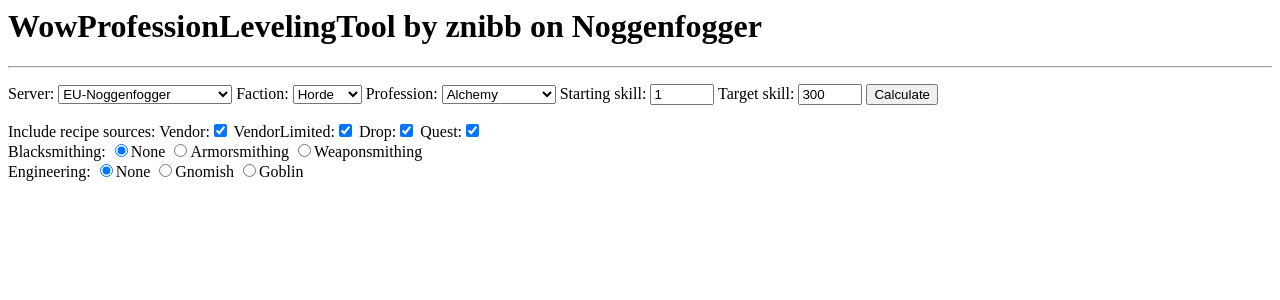
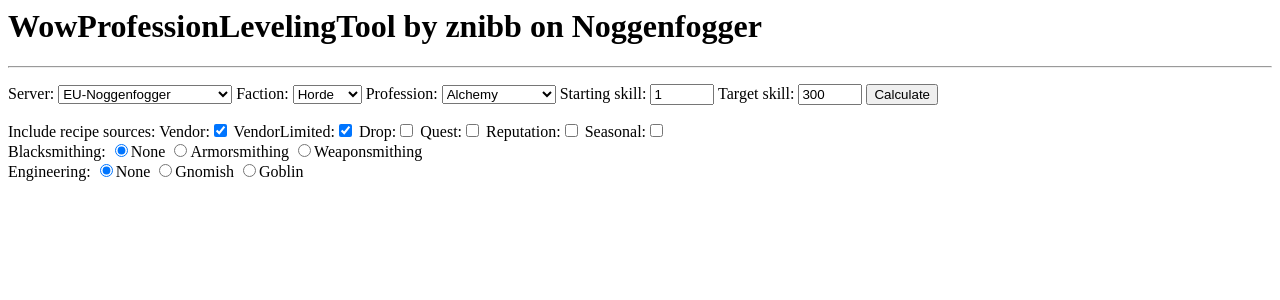
Before and after one commit to znibb/WowProfessionLevelingTool, a Flask app: page / in a window 1280 px wide. Shown: the top 300 px of the page. Run offline with Flask 2, Linux system fonts and the light colour scheme.

Commit message:
Added 'reputation' and 'seasonal' as filterable recipe sources

```diff
--- a/app/forms.py
+++ b/app/forms.py
@@ -114,8 +114,10 @@
     calculate = SubmitField('Calculate')
     includeVendor = BooleanField(u'Vendor', default="checked")
     includeVendorLimited = BooleanField(u'VendorLimited', default="checked")
-    includeDrop = BooleanField(u'Drop', default="checked")
-    includeQuest = BooleanField(u'Quest', default="checked")
+    includeDrop = BooleanField(u'Drop')
+    includeQuest = BooleanField(u'Quest')
+    includeReputation = BooleanField(u'Reputation')
+    includeSeasonal = BooleanField(u'Seasonal')
     blacksmithingSchool = RadioField(u'Blacksmithing',
         choices=[("None", "None"),
                 ("Armorsmithing", "Armorsmithing"),
--- a/app/routes.py
+++ b/app/routes.py
@@ -32,6 +32,8 @@
         session["includeVendorLimited"] = form.includeVendorLimited.data
         session["includeDrop"] = form.includeDrop.data
         session["includeQuest"] = form.includeQuest.data
+        session["includeReputation"] = form.includeReputation.data
+        session["includeSeasonal"] = form.includeSeasonal.data
         session["blacksmithingSchool"] = form.blacksmithingSchool.data
         session["engineeringSchool"] = form.engineeringSchool.data
 
@@ -56,6 +58,8 @@
         form.includeVendorLimited.data=session.get("includeVendorLimited")
         form.includeDrop.data=session.get("includeDrop")
         form.includeQuest.data=session.get("includeQuest")
+        form.includeReputation.data=session.get("includeReputation")
+        form.includeSeasonal.data=session.get("includeSeasonal")
         form.blacksmithingSchool.data=session.get("blacksmithingSchool")
         form.engineeringSchool.data=session.get("engineeringSchool")
         session.pop("server", None)
@@ -67,6 +71,8 @@
         session.pop("includeVendorLimited", None)
         session.pop("includeDrop", None)
         session.pop("includeQuest", None)
+        session.pop("includeReputation", None)
+        session.pop("includeSeasonal", None)
         session.pop("blacksmithingSchool", None)
         session.pop("engineeringSchool", None)
 
@@ -84,6 +90,8 @@
         session["includeVendorLimited"] = form.includeVendorLimited.data
         session["includeDrop"] = form.includeDrop.data
         session["includeQuest"] = form.includeQuest.data
+        session["includeReputation"] = form.includeReputation.data
+        session["includeSeasonal"] = form.includeSeasonal.data
         session["blacksmithingSchool"] = form.blacksmithingSchool.data
         session["engineeringSchool"] = form.engineeringSchool.data
 
@@ -97,7 +105,9 @@
     recipeSources = {"Vendor": form.includeVendor.data,
                     "VendorLimited": form.includeVendorLimited.data,
                     "Drop": form.includeDrop.data,
-                    "Quest": form.includeQuest.data}
+                    "Quest": form.includeQuest.data,
+                    "Reputation": form.includeReputation.data,
+                    "Seasonal": form.includeSeasonal.data}
 
     school = ""
     if form.profession.data == "Blacksmithing":
--- a/app/templates/index.html
+++ b/app/templates/index.html
@@ -23,6 +23,8 @@
         {{ form.includeVendorLimited.label }}:{{ form.includeVendorLimited() }}
         {{ form.includeDrop.label }}:{{ form.includeDrop() }}
         {{ form.includeQuest.label }}:{{ form.includeQuest() }}
+        {{ form.includeReputation.label }}:{{ form.includeReputation() }}
+        {{ form.includeSeasonal.label }}:{{ form.includeSeasonal() }}
         <br>
         {{ form.blacksmithingSchool.label }}:
         {% for subfield in form.blacksmithingSchool %}
```
Also changed, not shown: README.md.
